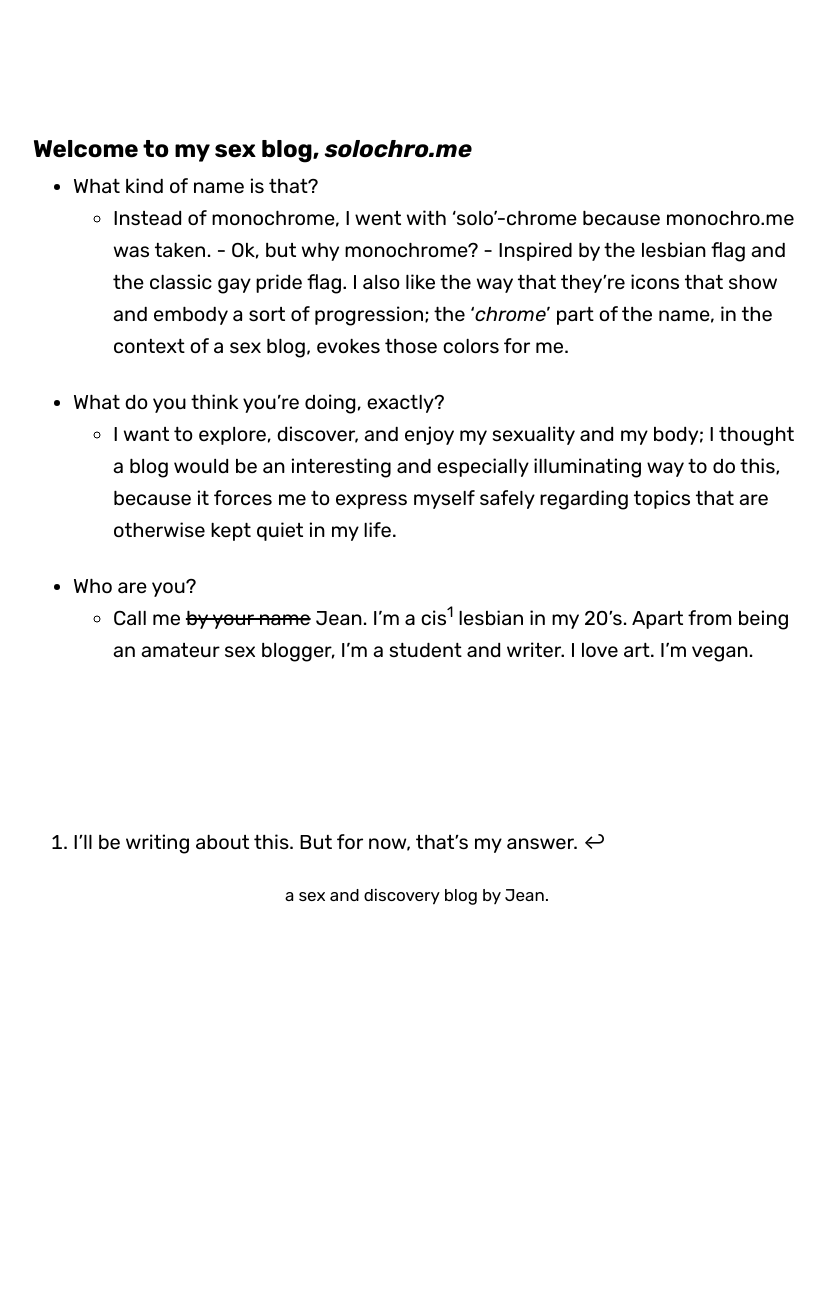
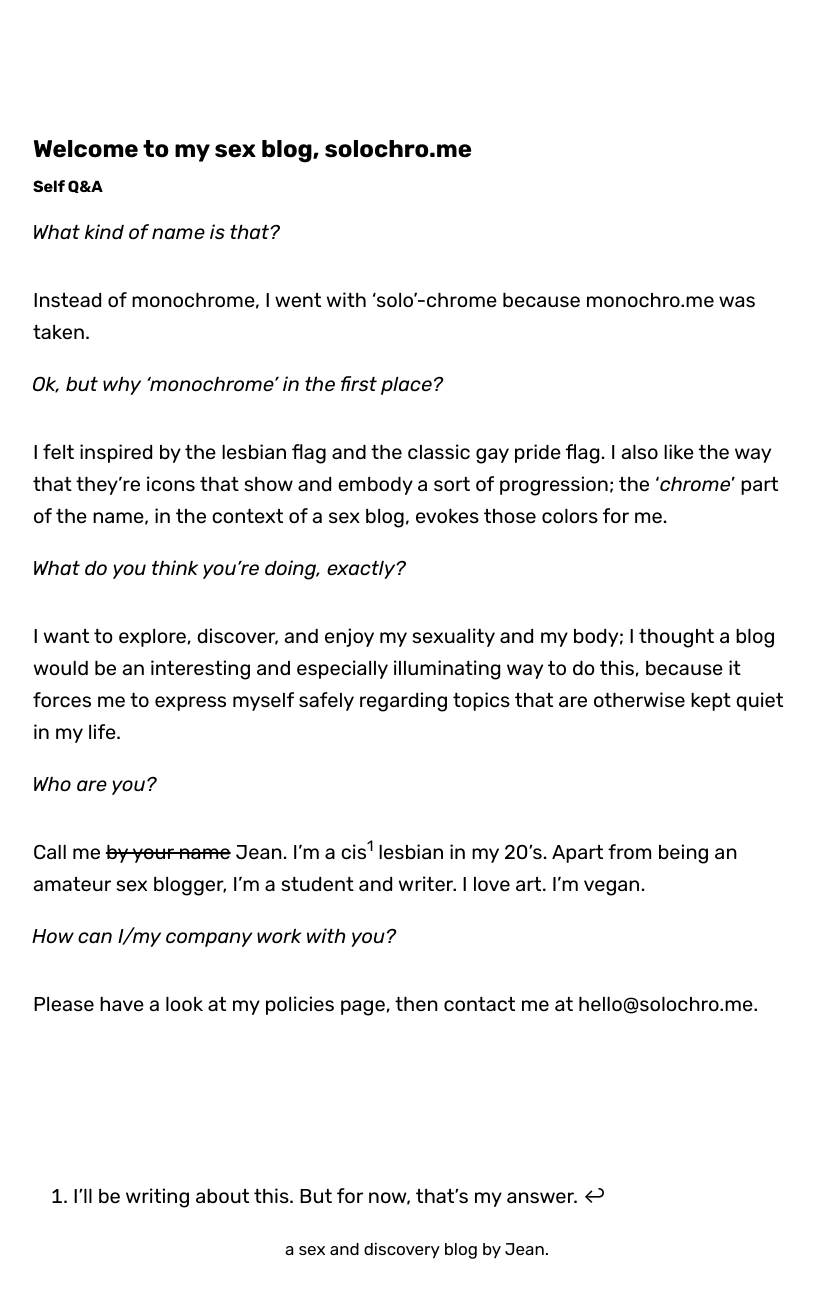
Before and after one commit to yvesklein/ao, a Jekyll site: the page built from about.md, in a window 1280 px wide, cut to the strip 546-1873 px from the top of the page. Shown: the top 1298 px of the strip, without its empty margins (223-1048 px from the left). Built offline with Jekyll 4.4.1, drawn with Linux system fonts in a browser that asks for light colours; some web fonts are replaced; before the commit the page ends 1519 px from its top, so only the background shows below that.

Commit message:
Update about.md

```diff
--- a/about.md
+++ b/about.md
@@ -18,18 +18,29 @@ published: true
 
 {% include page/title.html title=page.title subtitle=page_subtitle %}
 
-## Welcome to my sex blog, *solochro.me*
+## Welcome to my sex blog, **solochro.me**
 
-- What kind of name is that?
-    - Instead of monochrome, I went with 'solo'-chrome because monochro.me was taken.
-    	- Ok, but why monochrome?
-    		- Inspired by the lesbian flag and the classic gay pride flag. I also like the way that they're icons that show and embody a sort of progression; the '*chrome*' part of the name, in the context of a sex blog, evokes those colors for me.
-- What do you think you're doing, exactly?
-	- I want to explore, discover, and enjoy my sexuality and my body; I thought a blog would be an interesting and especially illuminating way to do this, because it forces me to express myself safely regarding topics that are otherwise kept quiet in my life.
+#### Self Q&A
 
-- Who are you?
-    - Call me ~~by your name~~ Jean. I'm a cis[^1] lesbian in my 20's. Apart from being an amateur sex blogger, I'm a student and writer. I love art. I'm vegan.
+> What kind of name is that?
 
+Instead of monochrome, I went with 'solo'-chrome because monochro.me was taken.
+
+> Ok, but why 'monochrome' in the first place?
+
+I felt inspired by the lesbian flag and the classic gay pride flag. I also like the way that they're icons that show and embody a sort of progression; the '*chrome*' part of the name, in the context of a sex blog, evokes those colors for me.
+
+> What do you think you're doing, exactly?
+
+I want to explore, discover, and enjoy my sexuality and my body; I thought a blog would be an interesting and especially illuminating way to do this, because it forces me to express myself safely regarding topics that are otherwise kept quiet in my life.
+
+> Who are you?
+
+Call me ~~by your name~~ Jean. I'm a cis[^1] lesbian in my 20's. Apart from being an amateur sex blogger, I'm a student and writer. I love art. I'm vegan.
+
+> How can I/my company work with you?
+
+Please have a look at my [policies page](www.solochro.me/policies), then contact me at hello@solochro.me.
 
 [^1]:
 	I'll be writing about this. But for now, that's my answer.
```
